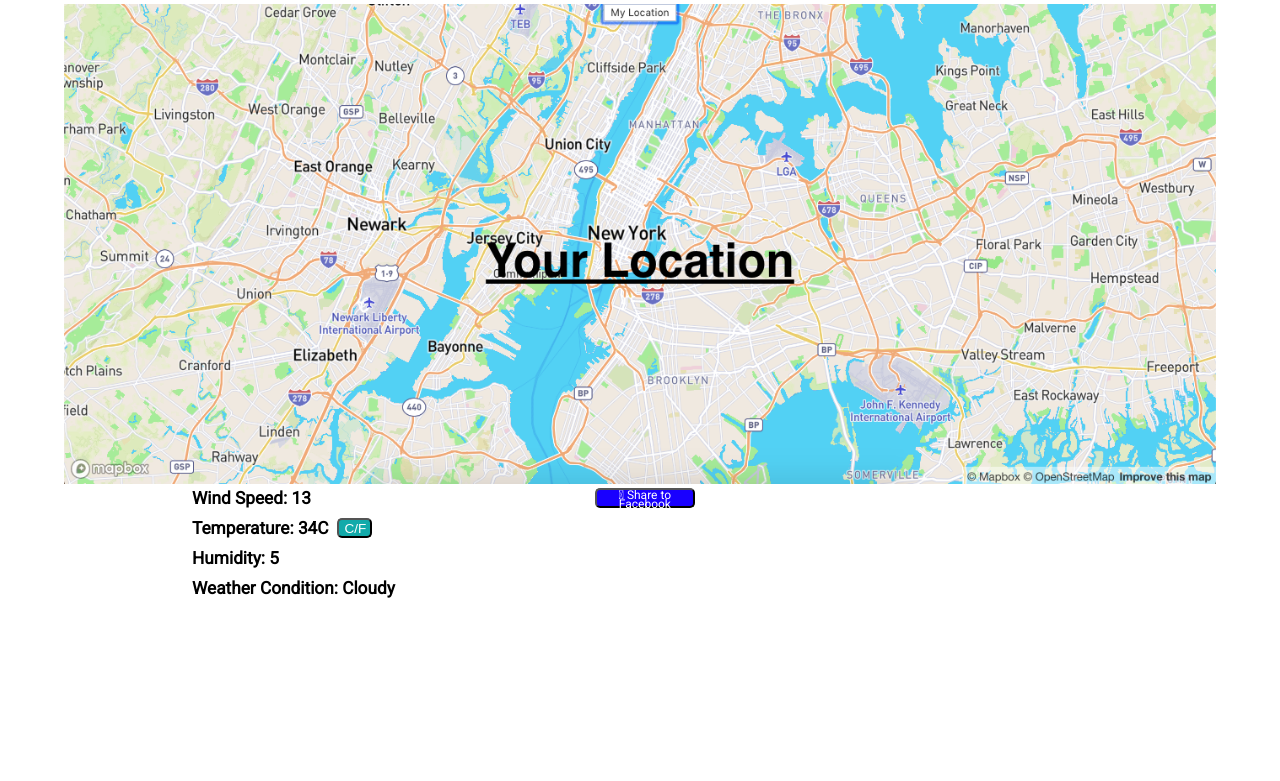
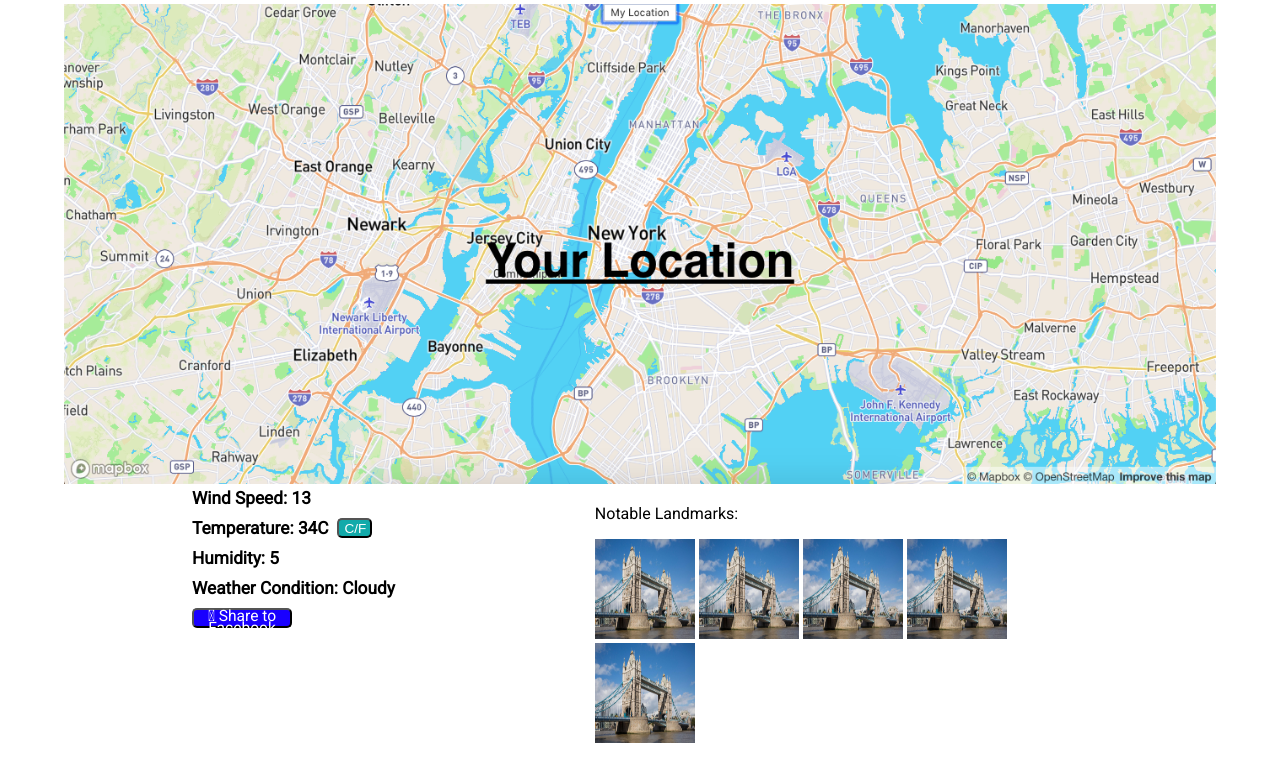
Before and after one commit to ikeshegs/geo-search-app, a plain HTML site: page map-details.html in a window 1280 px wide. Shown: the part 209-990 px from the top of the page. Before the commit the page ends 817 px from the top, so only its background shows below. Drawn offline with Linux system fonts and the light colour scheme.

Commit message:
create images of notable landmarks

```diff
--- a/css/map-page.css
+++ b/css/map-page.css
@@ -68,6 +68,17 @@ a {
   cursor: pointer;
 }
 
+.landmarks-container {
+  width: 500px;
+  height: 300px;
+  font-family: 'Roboto', sans-serif;
+}
+
+.landmarks-container img {
+  width: 100px;
+  height: 100px;
+}
+
 @media only screen and (max-width: 600px) {
 
   .header-container {
--- a/map-details.html
+++ b/map-details.html
@@ -39,9 +39,22 @@
         <div class="details">
           <h5>Weather Condition: <span>Cloudy</span></h5>
         </div>
+        <div class="share-button">
+          <button class="fa-facebook-f fa-lg" type="submit"> Share to Facebook</button>
+        </div>
       </div>
-      <div class="share-button">
-        <button class="fa-facebook-f fa-lg" type="submit"> Share to Facebook</button>
+
+      <div class="">
+        <div class="landmarks-container">
+          <div>
+            <p>Notable Landmarks:</p>
+          </div>
+          <img src="/images/landmarks-tower-bridge-exterior.jpg" alt="London Bridge">
+          <img src="/images/landmarks-tower-bridge-exterior.jpg" alt="London Bridge">
+          <img src="/images/landmarks-tower-bridge-exterior.jpg" alt="London Bridge">
+          <img src="/images/landmarks-tower-bridge-exterior.jpg" alt="London Bridge">
+          <img src="/images/landmarks-tower-bridge-exterior.jpg" alt="London Bridge">
+        </div>
       </div>
     </div>
   </main>
```
Also changed, not shown: index.html (+1 -1 lines), images/landmarks-tower-bridge-exterior.jpg (added).
